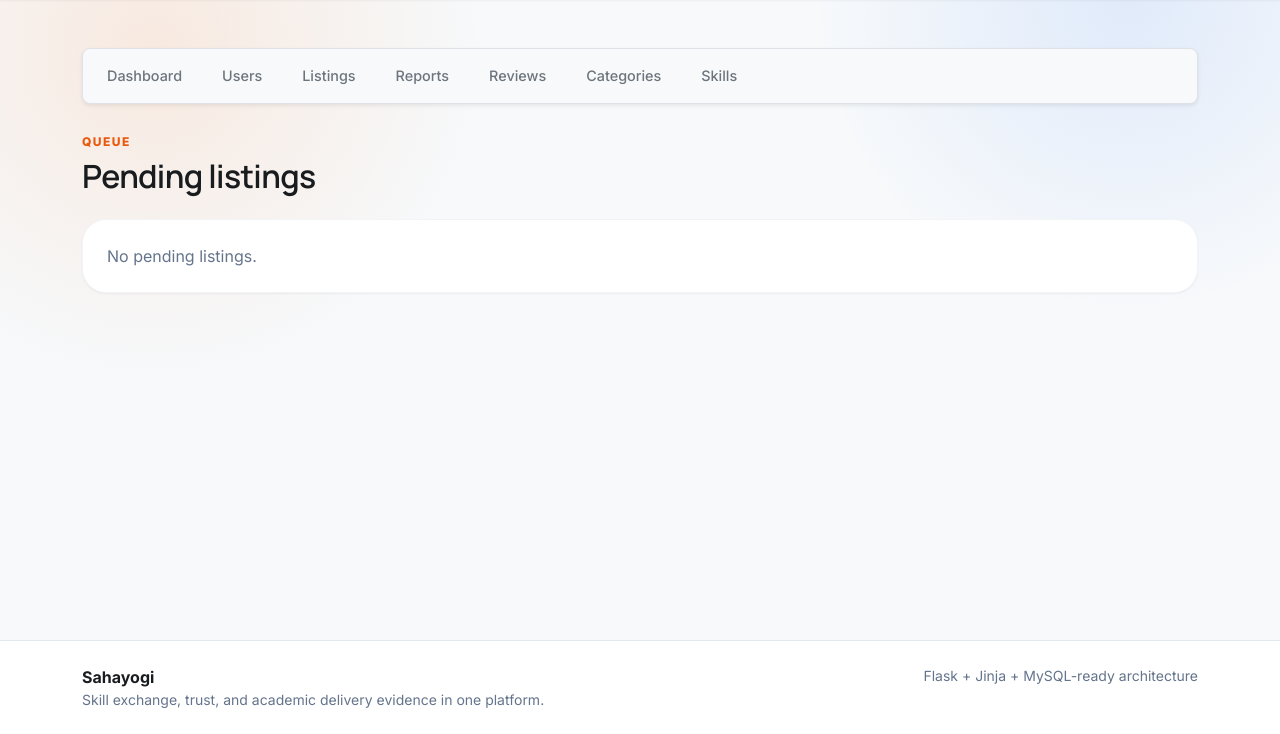
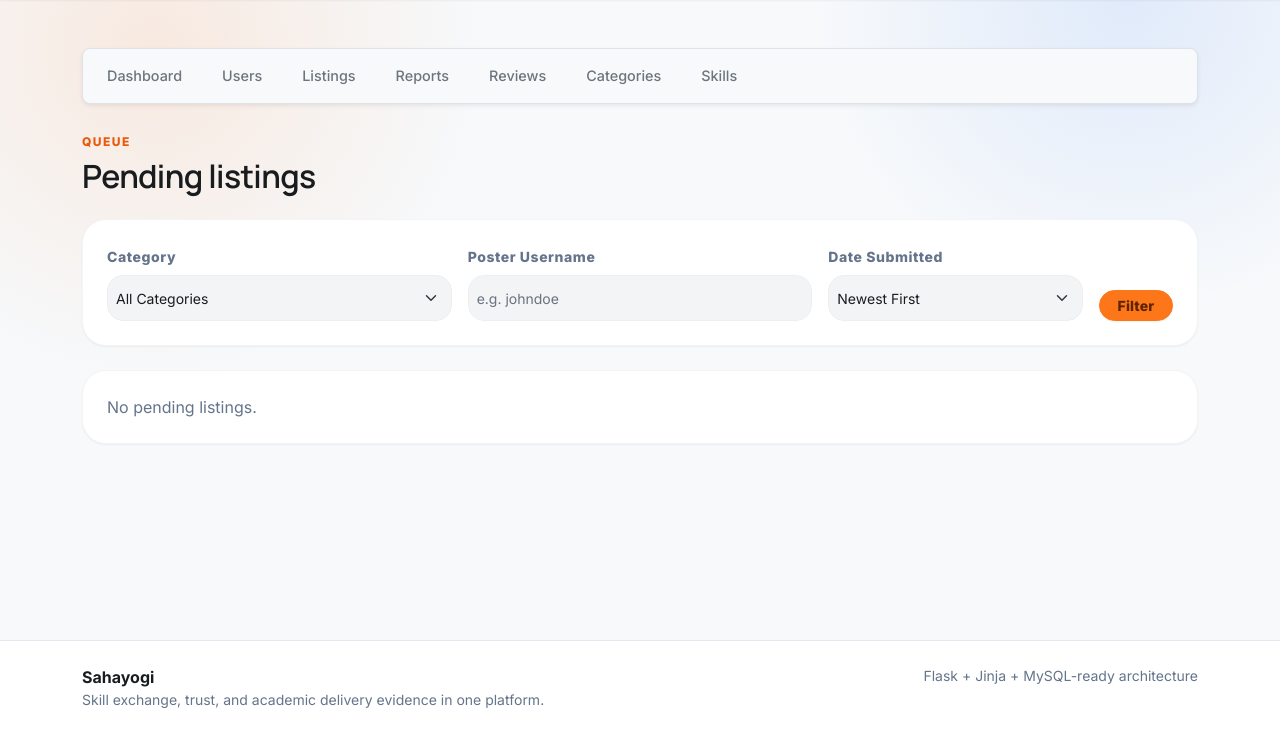
Before and after one commit to 13hugol/Sahayogi, a Flask app: template app/templates/admin/listings.html in a window 1280 px wide. Shown: the part 70-804 px from the top of the page. Run offline with Flask 3, Linux system fonts and the light colour scheme; the template is opened without the code that fills it, so the values that code supplies are empty; parts of the project's set-up code (start-up, migrations or seed data) failed here and were passed over.

Commit message:
Add category, username, and date-submitted filters to AdminController.listings and listings template

```diff
--- a/app/templates/admin/listings.html
+++ b/app/templates/admin/listings.html
@@ -4,6 +4,37 @@
 {% block content %}
   {% include "admin/_nav.html" %}
   <div class="section-head mb-4"><div><span class="eyebrow">Queue</span><h1 class="h2 mb-0">Pending listings</h1></div></div>
+
+  <div class="card card-shell mb-4">
+    <div class="card-body">
+      <form method="get" action="{{ url_for('admin.listings') }}" class="row g-3">
+        <div class="col-md-4">
+          <label for="category_id" class="form-label small text-muted">Category</label>
+          <select name="category_id" id="category_id" class="form-select form-select-sm">
+            <option value="">All Categories</option>
+            {% for cat in categories %}
+              <option value="{{ cat.id }}" {% if category_id == cat.id %}selected{% endif %}>{{ cat.name }}</option>
+            {% endfor %}
+          </select>
+        </div>
+        <div class="col-md-4">
+          <label for="username" class="form-label small text-muted">Poster Username</label>
+          <input type="text" name="username" id="username" class="form-control form-control-sm" placeholder="e.g. johndoe" value="{{ username or '' }}">
+        </div>
+        <div class="col-md-3">
+          <label for="sort_order" class="form-label small text-muted">Date Submitted</label>
+          <select name="sort_order" id="sort_order" class="form-select form-select-sm">
+            <option value="desc" {% if sort_order == 'desc' %}selected{% endif %}>Newest First</option>
+            <option value="asc" {% if sort_order == 'asc' %}selected{% endif %}>Oldest First</option>
+          </select>
+        </div>
+        <div class="col-md-1 d-flex align-items-end">
+          <button type="submit" class="btn btn-primary btn-sm w-100">Filter</button>
+        </div>
+      </form>
+    </div>
+  </div>
+
   {% for listing in listings %}
     <div class="card card-shell mb-4">
       <div class="card-body">
@@ -16,8 +47,12 @@
         </div>
         <p>{{ listing.description }}</p>
         <div class="d-flex flex-wrap gap-2">
-          <form method="post" action="{{ url_for('admin.approve_listing', listing_id=listing.id) }}"><button class="btn btn-accent btn-sm">Approve</button></form>
+          <form method="post" action="{{ url_for('admin.approve_listing', listing_id=listing.id) }}">
+            <input type="hidden" name="csrf_token" value="{{ csrf_token() }}">
+            <button class="btn btn-accent btn-sm">Approve</button>
+          </form>
           <form method="post" action="{{ url_for('admin.reject_listing', listing_id=listing.id) }}" class="d-flex gap-2">
+            <input type="hidden" name="csrf_token" value="{{ csrf_token() }}">
             <input class="form-control form-control-sm" name="reason" placeholder="Rejection reason">
             <button class="btn btn-outline-danger btn-sm">Reject</button>
           </form>
```
Also changed, not shown: app/controllers/admin_controller.py (+19 -1 lines).
